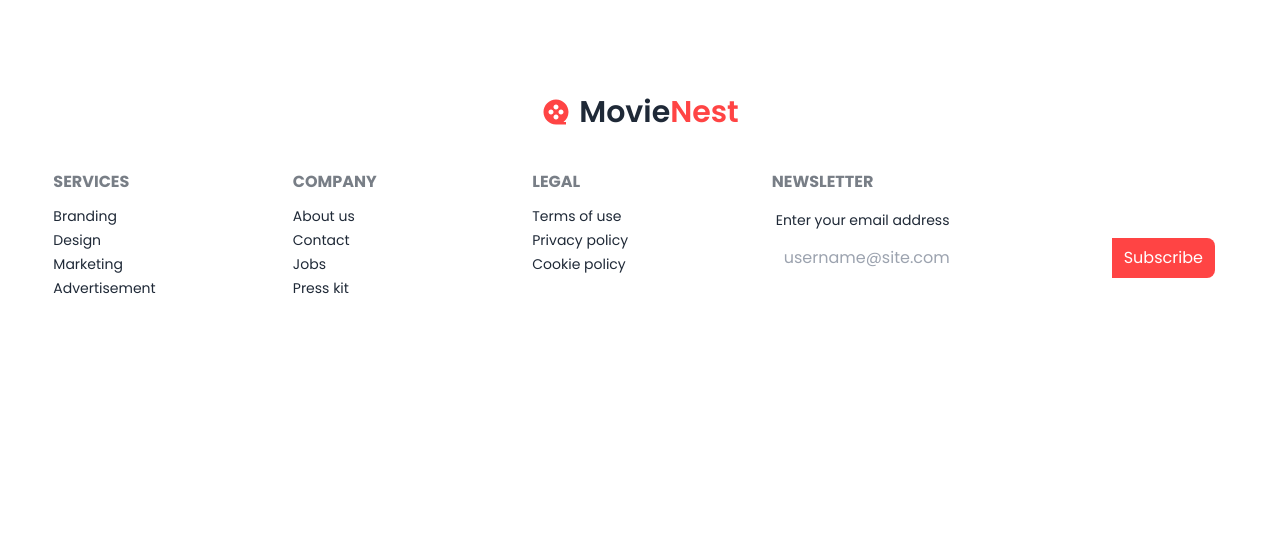
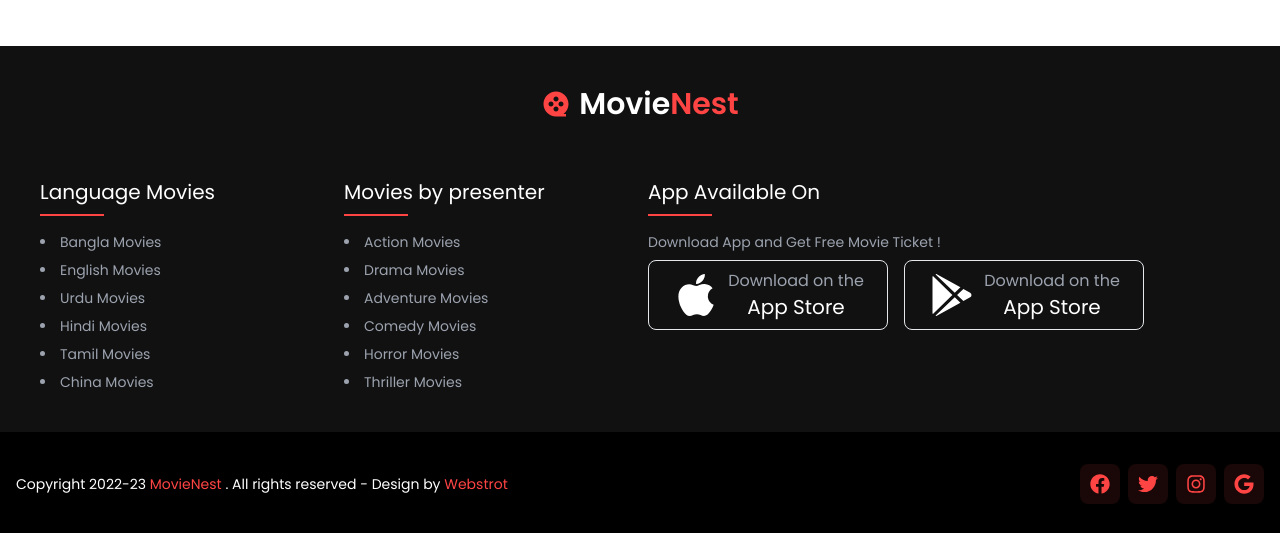
Before and after one commit to alaminislam34/Movie-Portal, a React (Vite) app: page / in a window 1280 px wide. Shown: the part 1126-1659 px from the top of the page. Before the commit the page ends 1472 px from the top, so only its background shows below. Built offline with nearby package versions, Linux system fonts and the light colour scheme; no server answers; a web font is replaced by a local one.

Commit message:
added footer new update and added some new style for example color text size etc..

```diff
--- a/src/Pages/Footer.jsx
+++ b/src/Pages/Footer.jsx
@@ -1,63 +1,145 @@
 import React from "react";
+import {
+  FaApple,
+  FaFacebook,
+  FaGoogle,
+  FaInstagram,
+  FaTwitter,
+} from "react-icons/fa";
+import { IoLogoGooglePlaystore } from "react-icons/io5";
 import { RiMovie2Fill } from "react-icons/ri";
 
 const Footer = () => {
   return (
-    <div className="">
-      <footer className="grid grid-cols-1 md:grid-cols-2 lg:grid-cols-5 justify-start gap-4 lg:gap-6 w-11/12 mx-auto py-12">
-        <div className="md:col-span-2 lg:col-span-5 justify-center items-center flex mb-4">
-          <h2 className="text-xl md:text-2xl lg:text-3xl font-semibold flex flex-row items-center">
+    <div className="bg-[#111111] pt-10">
+      <div className="md:col-span-2  lg:col-span-5 justify-center items-center flex mb-4">
+        <h2 className="text-xl md:text-2xl lg:text-3xl font-semibold flex flex-row items-center text-white">
           <RiMovie2Fill className="text-primary mr-2" />
           Movie<span className="text-primary">Nest</span>
         </h2>
       </div>
-        <div className="flex flex-col gap-1 justify-start">
-          <h6 className="footer-title">Services</h6>
-          <p className="text-sm link-hover inline cursor-pointer">Branding</p>
-          <p className="text-sm link-hover inline cursor-pointer">Design</p>
-          <p className="text-sm link-hover inline cursor-pointer">Marketing</p>
-          <p className="text-sm link-hover inline cursor-pointer">
-            Advertisement
+      <footer className="grid grid-cols-2 lg:grid-cols-4 gap-4 text-white py-6 px-4 md:p-8 lg:p-10">
+        <div>
+          <h4 className="text-base md:text-lg lg:text-xl mb-2">
+            Language Movies
+          </h4>
+          <div className="border-b-2 border-primary my-2 w-16 mb-4"></div>
+          <ol className="grid grid-flow-row gap-2 justify-start hover:*:text-primary *:cursor-pointer *:text-xs md:*:text-sm list-disc list-inside *:text-gray-400">
+            <li>
+              <a>Bangla Movies</a>
+            </li>
+            <li>
+              <a>English Movies</a>
+            </li>
+            <li>
+              <a>Urdu Movies</a>
+            </li>
+            <li>
+              <a>Hindi Movies</a>
+            </li>
+            <li>
+              <a>Tamil Movies</a>
+            </li>
+            <li>
+              <a>China Movies</a>
+            </li>
+          </ol>
+        </div>
+        <div>
+          <h4 className="text-base md:text-lg lg:text-xl mb-2">
+            Movies by presenter
+          </h4>
+          <div className="border-b-2 border-primary my-2 w-16 mb-4"></div>
+          <ol className="grid grid-flow-row gap-2 justify-start hover:*:text-primary *:cursor-pointer *:text-sm list-disc list-inside *:text-gray-400">
+            <li>
+              <a>Action Movies</a>
+            </li>
+            <li>
+              <a>Drama Movies</a>
+            </li>
+            <li>
+              <a>Adventure Movies</a>
+            </li>
+            <li>
+              <a>Comedy Movies</a>
+            </li>
+            <li>
+              <a>Horror Movies</a>
+            </li>
+            <li>
+              <a>Thriller Movies</a>
+            </li>
+          </ol>
+        </div>
+        <div className="w-full col-span-2">
+          <h4 className="text-base md:text-lg lg:text-xl mb-2">
+            App Available On
+          </h4>
+          <div className="border-b-2 border-primary my-2 w-16 mb-4"></div>
+          <div>
+            <p className="text-sm text-gray-400">
+              Download App and Get Free Movie Ticket !
             </p>
+            <div className="flex md:flex-row flex-col gap-4 my-2">
+              <div className="flex flex-col md:flex-row gap-2 justify-start w-44 md:w-56 lg:w-60 cursor-pointer">
+                <div className="border flex flex-row gap-2 items-center justify-center py-2 rounded-lg w-full">
+                  <div>
+                    <FaApple className="text-3xl md:text-4xl lg:text-5xl" />
                   </div>
-        <div className="flex flex-col gap-1 justify-start">
-          <h6 className="footer-title">Company</h6>
-          <p className="text-sm link-hover inline cursor-pointer">About us</p>
-          <p className="text-sm link-hover inline cursor-pointer">Contact</p>
-          <p className="text-sm link-hover inline cursor-pointer">Jobs</p>
-          <p className="text-sm link-hover inline cursor-pointer">Press kit</p>
+                  <div className="text-center">
+                    <p className="text-xs md:text-sm lg:text-base text-gray-400">
+                      Download on the{" "}
+                    </p>
+                    <p className="text-base md:text-lg lg:text-xl">App Store</p>
                   </div>
-        <div className="flex flex-col gap-1 justify-start">
-          <h6 className="footer-title">Legal</h6>
-          <p className="text-sm link-hover inline cursor-pointer">
-            Terms of use
+                </div>
+              </div>
+              <div className="flex flex-col md:flex-row gap-2 justify-start w-44 md:w-56 lg:w-60 cursor-pointer">
+                <div className="border flex flex-row gap-2 items-center justify-center py-2 rounded-lg w-full">
+                  <div>
+                    <IoLogoGooglePlaystore className="text-3xl md:text-4xl lg:text-5xl" />
+                  </div>
+                  <div className="text-center">
+                    <p className="text-xs md:text-sm lg:text-base text-gray-400">
+                      Download on the{" "}
                     </p>
-          <p className="text-sm link-hover inline cursor-pointer">
-            Privacy policy
+                    <p className="text-base md:text-lg lg:text-xl">App Store</p>
+                  </div>
+                </div>
+              </div>
+            </div>
+          </div>
+        </div>
+      </footer>
+      <div className="w-full py-6 md:py-8 bg-black flex flex-col md:flex-row gap-4 justify-between items-center">
+        <p className="text-white px-4 text-xs md:text-sm text-center">
+          Copyright 2022-23 <span className="text-primary">MovieNest</span> .
+          All rights reserved - Design by{" "}
+          <span className="text-primary">Webstrot</span>
         </p>
-          <p className="text-sm link-hover inline cursor-pointer">
-            Cookie policy
-          </p>
+        <ul className=" flex flex-row gap-2 md:*:w-10 *:w-8 md:*:h-10 *:h-8 *:flex *:justify-center text-primary hover:*:text-white hover:*:bg-primary *:text-lg md:*:text-xl *:rounded-lg *:bg-primary/10 *:duration-700 *:cursor-pointer px-4 *:items-center ">
+          <li>
+            <a>
+              <FaFacebook />
+            </a>
+          </li>
+          <li>
+            <a>
+              <FaTwitter />
+            </a>
+          </li>
+          <li>
+            <a>
+              <FaInstagram />
+            </a>
+          </li>
+          <li>
+            <a>
+              <FaGoogle />
+            </a>
+          </li>
+        </ul>
       </div>
-        <form className="lg:col-span-2">
-          <h6 className="footer-title">Newsletter</h6>
-          <fieldset className="">
-            <label className="label">
-              <span className="label-text">Enter your email address</span>
-            </label>
-            <div className="">
-              <input
-                type="text"
-                placeholder="username@site.com"
-                className=" py-2 px-3"
-              />
-              <button className="rounded-r-lg join-item py-2 px-3 bg-primary text-white hover:bg-black duration-700">
-                Subscribe
-              </button>
-            </div>
-          </fieldset>
-        </form>
-      </footer>
     </div>
   );
 };
```
Also changed, not shown: 5 other files (tests, documents, lock files or other folders). Lines whose indentation alone changed are shown as unchanged.
